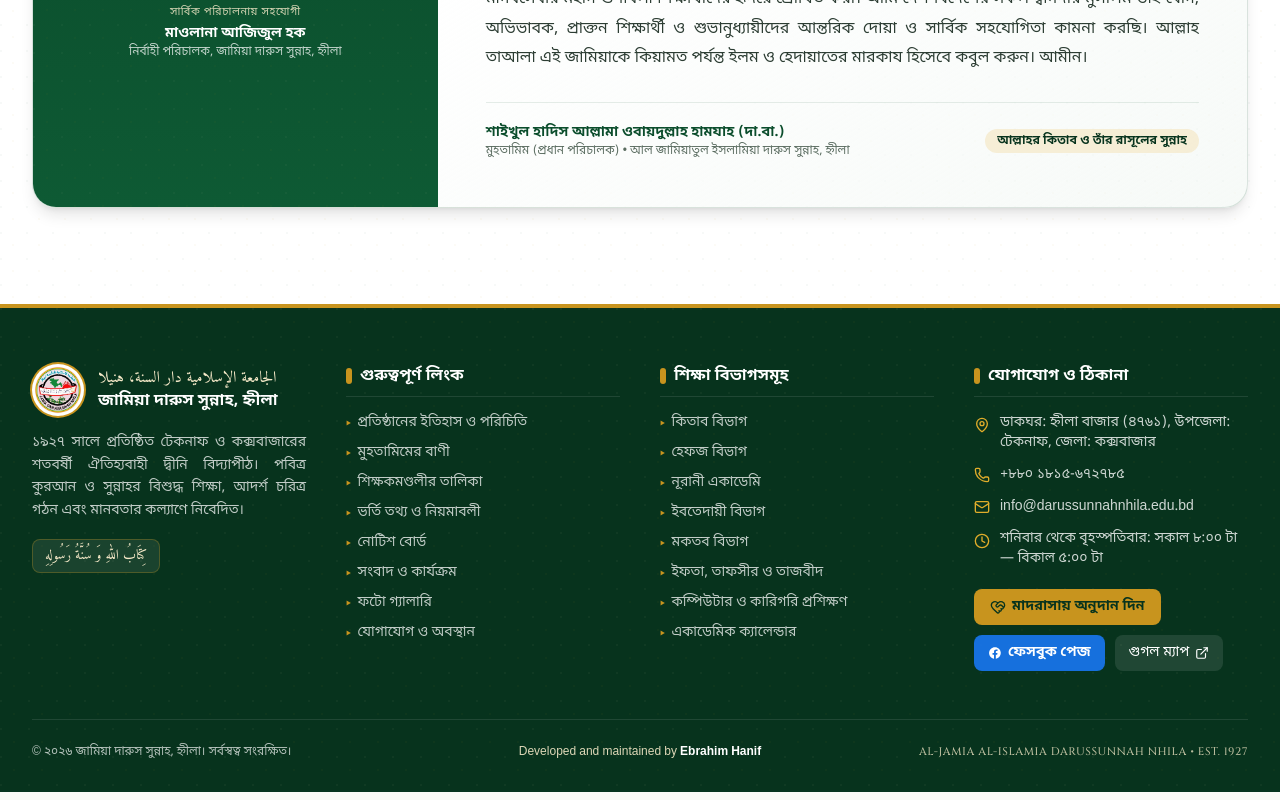
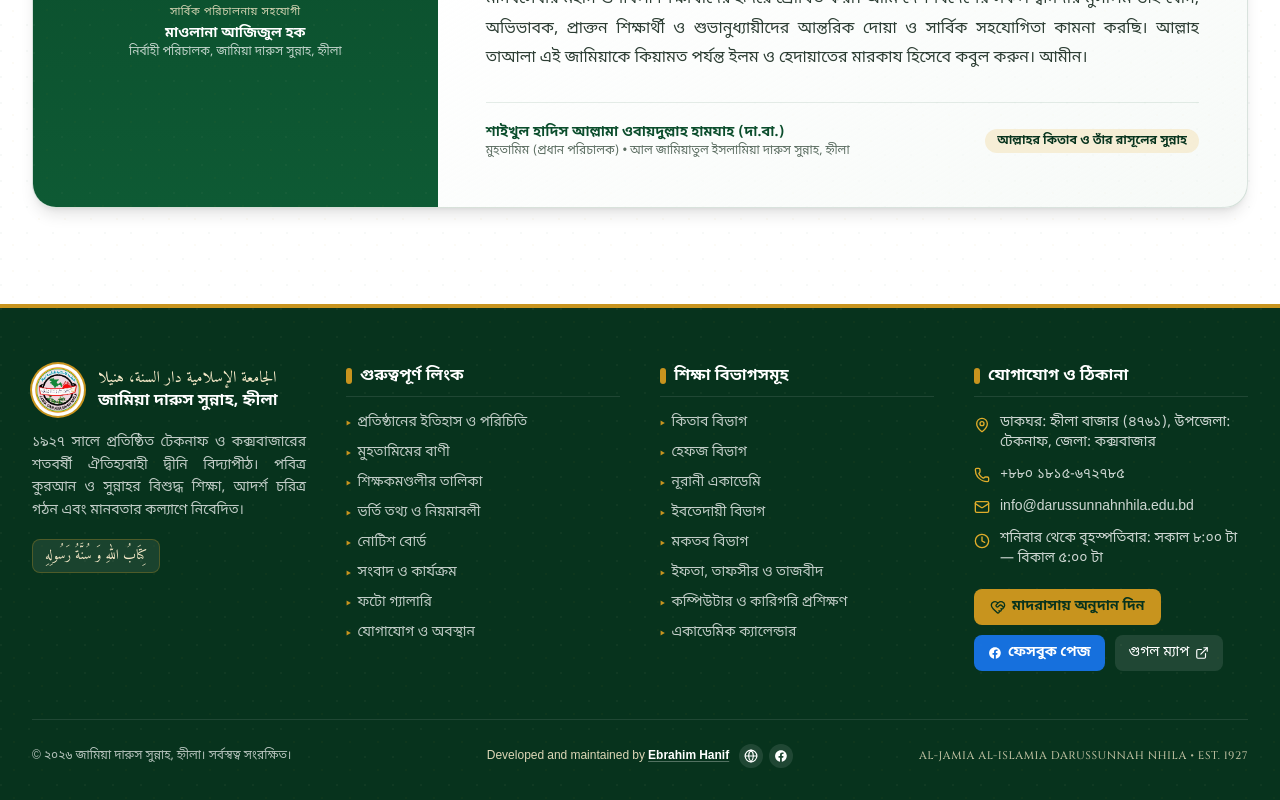
Before and after one commit to Ebrahimhanif12/darussunnah, a Next.js app: page /about in a window 1280 px wide. Shown: the part 4605-5405 px from the top of the page. Built offline with nearby package versions, Linux system fonts and the light colour scheme.

Commit message:
developer fb link added

```diff
--- a/src/components/SiteFooter.tsx
+++ b/src/components/SiteFooter.tsx
@@ -3,6 +3,7 @@ import Link from "next/link";
 import {
   Clock,
   ExternalLink,
+  Globe,
   HeartHandshake,
   Mail,
   MapPin,
@@ -216,10 +217,48 @@ export function SiteFooter() {
             © {SITE_INFO.copyrightYearBn} {SITE_INFO.shortNameBn}। সর্বস্বত্ব
             সংরক্ষিত।
           </p>
-          <p className="text-center text-brand-gold-soft/90 font-medium">
-            Developed and maintained by{" "}
-            <span className="text-white font-semibold">Ebrahim Hanif</span>
-          </p>
+          <div className="flex flex-wrap items-center justify-center gap-1.5 text-brand-gold-soft/90 font-medium">
+            <span>
+              Developed and maintained by{" "}
+              <a
+                href={SITE_INFO.developer.portfolioUrl}
+                target="_blank"
+                rel="noopener noreferrer"
+                className="text-white font-semibold hover:text-brand-gold-bright underline decoration-white/30 hover:decoration-brand-gold-bright underline-offset-2 transition-colors"
+              >
+                {SITE_INFO.developer.name}
+              </a>
+            </span>
+            <span className="inline-flex items-center gap-1.5 ml-1">
+              <a
+                href={SITE_INFO.developer.portfolioUrl}
+                target="_blank"
+                rel="noopener noreferrer"
+                aria-label={`${SITE_INFO.developer.name} Portfolio`}
+                title="Portfolio"
+                className="inline-flex items-center justify-center w-6 h-6 rounded-full bg-white/10 hover:bg-brand-gold text-white hover:text-brand-dark transition-colors"
+              >
+                <Globe className="w-3.5 h-3.5" aria-hidden="true" />
+              </a>
+              <a
+                href={SITE_INFO.developer.facebookUrl}
+                target="_blank"
+                rel="noopener noreferrer"
+                aria-label={`${SITE_INFO.developer.name} Facebook`}
+                title="Facebook"
+                className="inline-flex items-center justify-center w-6 h-6 rounded-full bg-white/10 hover:bg-[#1877F2] text-white transition-colors"
+              >
+                <svg
+                  viewBox="0 0 24 24"
+                  fill="currentColor"
+                  className="w-3.5 h-3.5"
+                  aria-hidden="true"
+                >
+                  <path d="M22 12.07C22 6.48 17.52 2 11.93 2 6.35 2 1.87 6.48 1.87 12.07c0 5.02 3.66 9.18 8.44 9.93v-7.03H7.77v-2.9h2.54V9.85c0-2.5 1.49-3.89 3.77-3.89 1.09 0 2.24.2 2.24.2v2.46h-1.26c-1.24 0-1.63.77-1.63 1.56v1.89h2.78l-.44 2.9h-2.34V22c4.78-.75 8.44-4.91 8.44-9.93Z" />
+                </svg>
+              </a>
+            </span>
+          </div>
           <p className="font-english text-[11px] tracking-wider uppercase text-brand-gold-soft/75 text-center md:text-right">
             {SITE_INFO.nameEn} • Est. 1927
           </p>
--- a/src/data/siteInfo.ts
+++ b/src/data/siteInfo.ts
@@ -46,6 +46,11 @@ export const SITE_INFO = {
   logo: "/madrasahlogo.jpg",
   banner: "/banner.jpg",
   copyrightYearBn: "২০২৬",
+  developer: {
+    name: "Ebrahim Hanif",
+    portfolioUrl: "https://ebrahimhanif.vercel.app/",
+    facebookUrl: "https://www.facebook.com/ebrahim.hanif.779/",
+  },
 };
 
 export const NAVIGATION_ITEMS: NavItem[] = [
```
